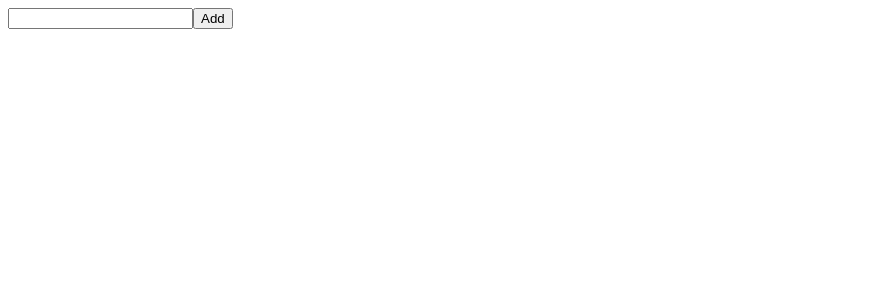
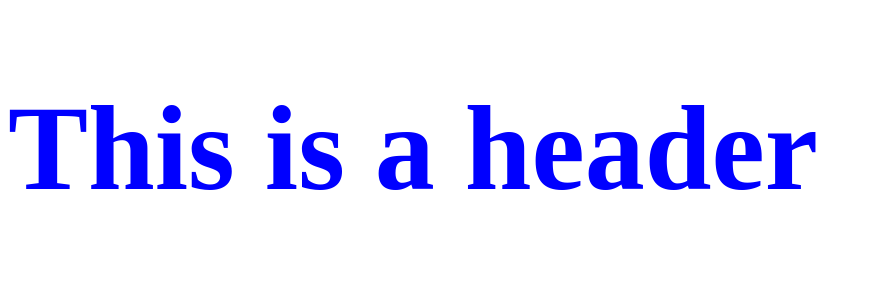
Before and after one commit to waseemriyazz/react-todo, a React (Vite) app in the folder Todo/: page / in a window 1280 px wide. Shown: the top 300 px of the page, without its empty margins (0-871 px from the left). Built offline with nearby package versions, Linux system fonts and the light colour scheme.

Commit message:
inline styling a component

```diff
--- a/Todo/src/App.jsx
+++ b/Todo/src/App.jsx
@@ -1,9 +1,10 @@
+import InlineComponent from "./components/InlineComponent";
 import Todo from "./components/Todo";
 
 function App() {
   return (
     <div className="App">
-      <Todo />
+      <InlineComponent />
     </div>
   );
 }
--- /dev/null
+++ b/Todo/src/components/InlineComponent.jsx
@@ -0,0 +1,8 @@
+const header = { color: "blue", fontSize: "120px" };
+export default function InlineComponent() {
+  return (
+    <div>
+      <h1 style={header}>This is a header</h1>
+    </div>
+  );
+}
```
